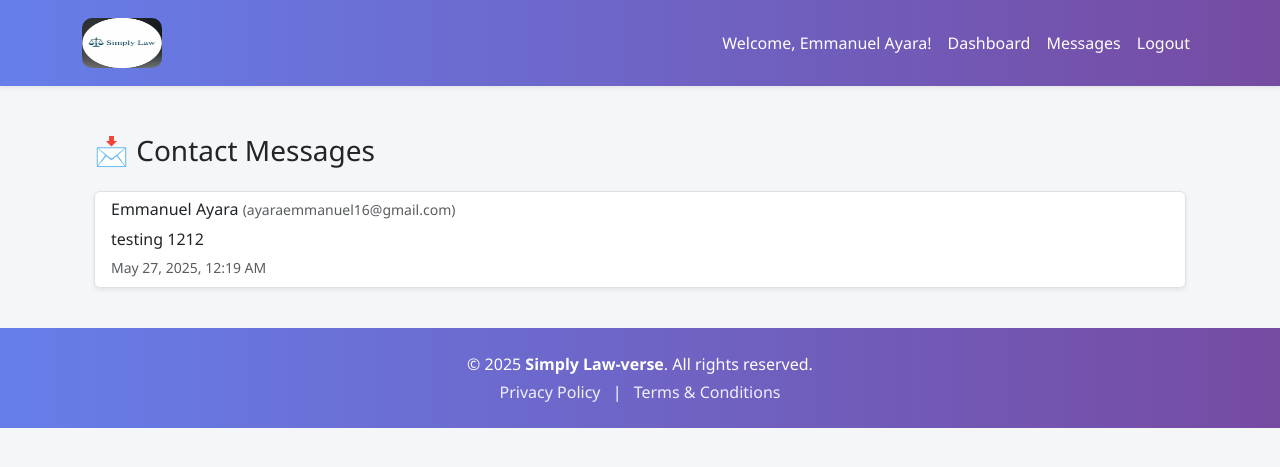
After one commit to emmanuelayara/Simplylaw, a Flask app: page /messages in a window 1280 px wide. The commit adds this page. Shown: the top 467 px of the page. Run offline with Flask 3, Linux system fonts and the light colour scheme; a user stored in the database is signed in; data comes from the database, SQL or seed files in the repository; both versions use the stored data as it was after the commit.

Commit message:
another commit

```diff
--- a/routes.py
+++ b/routes.py
@@ -280,16 +280,23 @@ def about():
 def contact():
     form = ContactForm()
     if form.validate_on_submit():
-        msg = Message(
+        new_message = Message(
             name=form.name.data,
             email=form.email.data,
             message=form.message.data
         )
-        db.session.add(msg)
+        db.session.add(new_message)
         db.session.commit()
-        flash('Your message has been sent.', 'success')
+        flash("Your message has been sent successfully!", "success")
         return redirect(url_for('contact'))
     return render_template('contact.html', form=form)
+
+
+@app.route('/messages')
+@login_required
+def view_messages():
+    messages = Message.query.order_by(Message.date_sent.desc()).all()
+    return render_template('messages.html', messages=messages)
 
 
 @app.route('/article/<int:article_id>/comment', methods=['POST'])
--- a/templates/layout.html
+++ b/templates/layout.html
@@ -81,6 +81,7 @@ footer a:hover {
                     {% if current_user.is_authenticated and current_user.is_admin %}
                         <span class="navbar-text nav-link">Welcome, {{ current_user.username }}!</span>
                         <li class="nav-item"><a class="nav-link" href="{{ url_for('admin_dashboard') }}">Dashboard</a></li>
+                        <li class="nav-item"><a class="nav-link" href="{{ url_for('view_messages') }}"> Messages</a></li>
                         <li class="nav-item"><a class="nav-link" href="{{ url_for('admin_logout') }}">Logout</a></li>
                     {% else %}
                         <li class="nav-item"><a class="nav-link" href="{{ url_for('admin_login') }}">Login</a></li>
--- /dev/null
+++ b/templates/messages.html
@@ -0,0 +1,19 @@
+{% extends 'layout.html' %}
+{% block content %}
+<div class="container mt-5">
+    <h3 class="mb-4">📩 Contact Messages</h3>
+    {% if messages %}
+        <div class="list-group">
+            {% for msg in messages %}
+                <div class="list-group-item mb-3 shadow-sm">
+                    <h6>{{ msg.name }} <small class="text-muted">({{ msg.email }})</small></h6>
+                    <p class="mb-1">{{ msg.message }}</p>
+                    <small class="text-muted">{{ msg.date_sent.strftime('%B %d, %Y, %I:%M %p') }}</small>
+                </div>
+            {% endfor %}
+        </div>
+    {% else %}
+        <p class="text-muted">No messages yet.</p>
+    {% endif %}
+</div>
+{% endblock %}
```
Also changed, not shown: instance/site.db.
